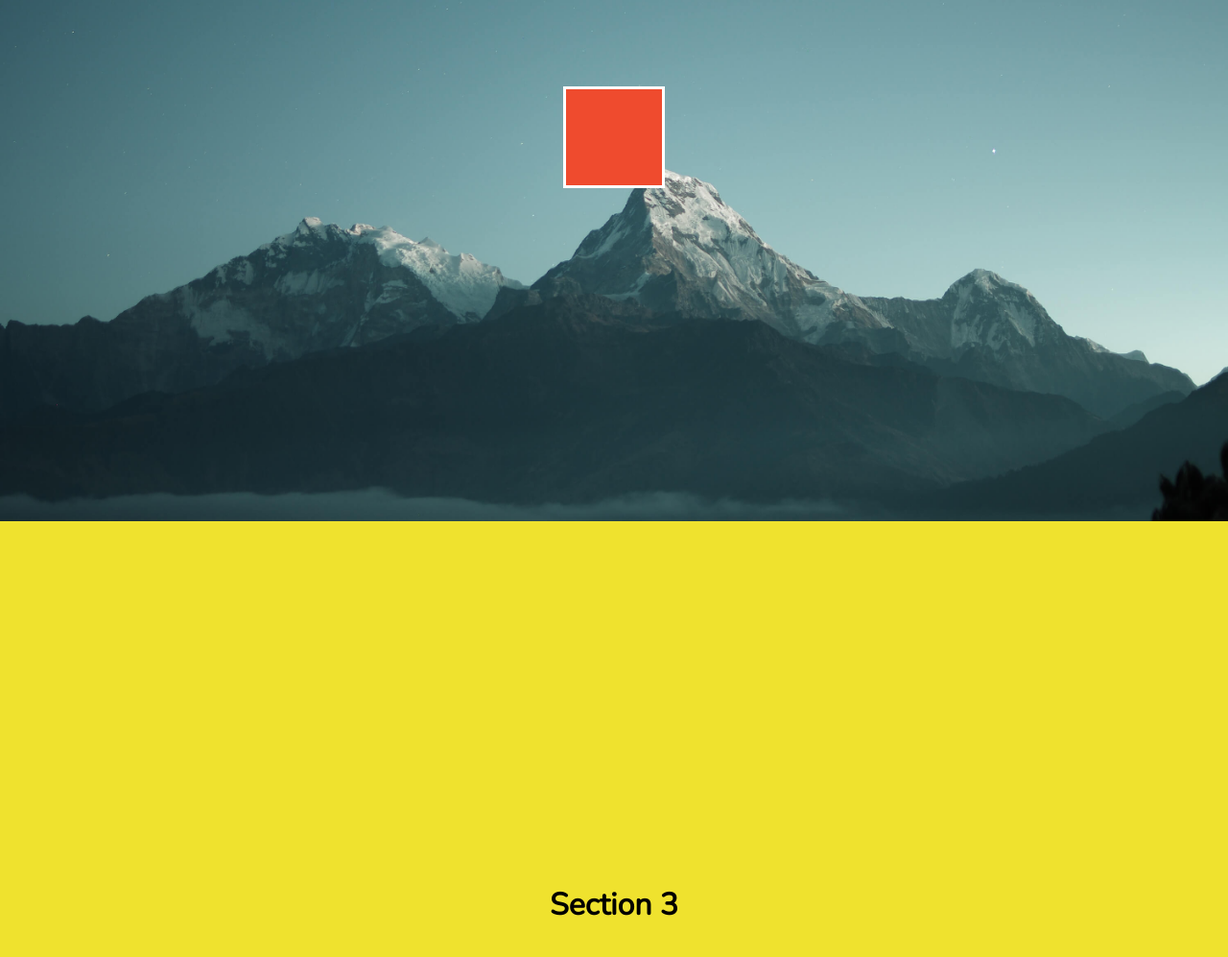
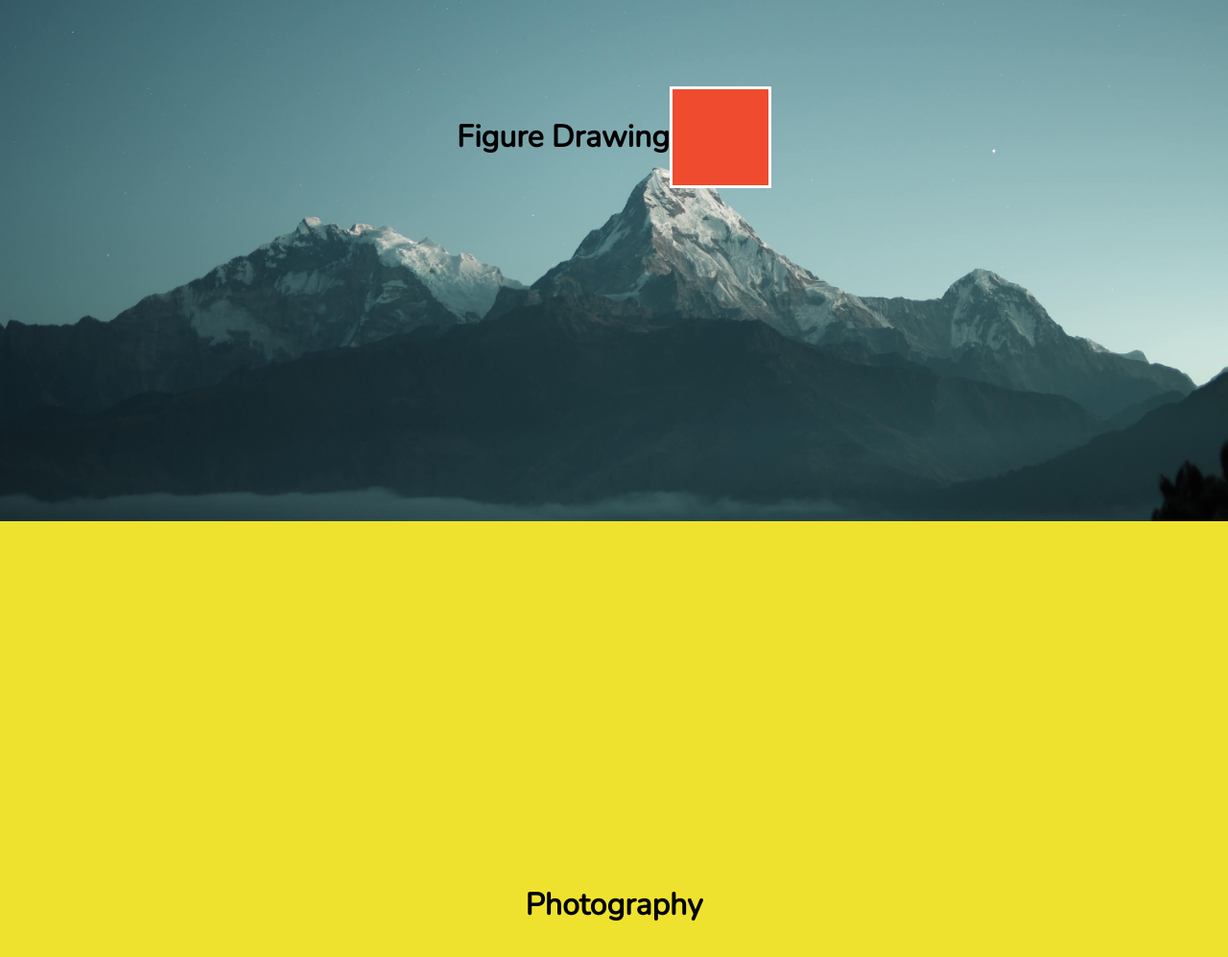
Before and after one commit to KristinaFilip/VSCM-322, a website: page deploy/index.html in a window 1280 px wide. Shown: the part 1057-2054 px from the top of the page at 96% size. Drawn offline with nearby package versions, Linux system fonts and the light colour scheme.

Commit message:
Update 1

```diff
--- a/deploy/index.html
+++ b/deploy/index.html
@@ -13,14 +13,15 @@
 
 <body>
     <div id="section-1">
-        <h1>Section 1</h1>
+        <h1>3D Design</h1>
     </div>
 
     <div id="section-2">
+            <h1>Figure Drawing</h1>
             <div id="box"></div>
         </div>
     <div id="section-3">
-                <h1>Section 3</h1>
+                <h1>Photography</h1>
             </div>
     <script src="js/scripts-min.js"></script>
 </body>
```
Also changed, not shown: 3 other files.
